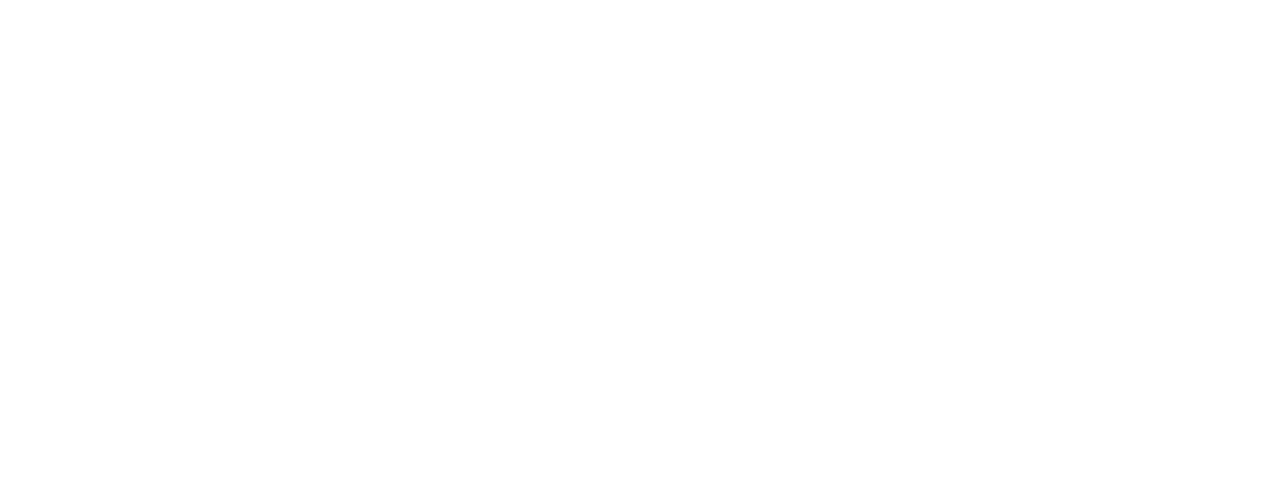
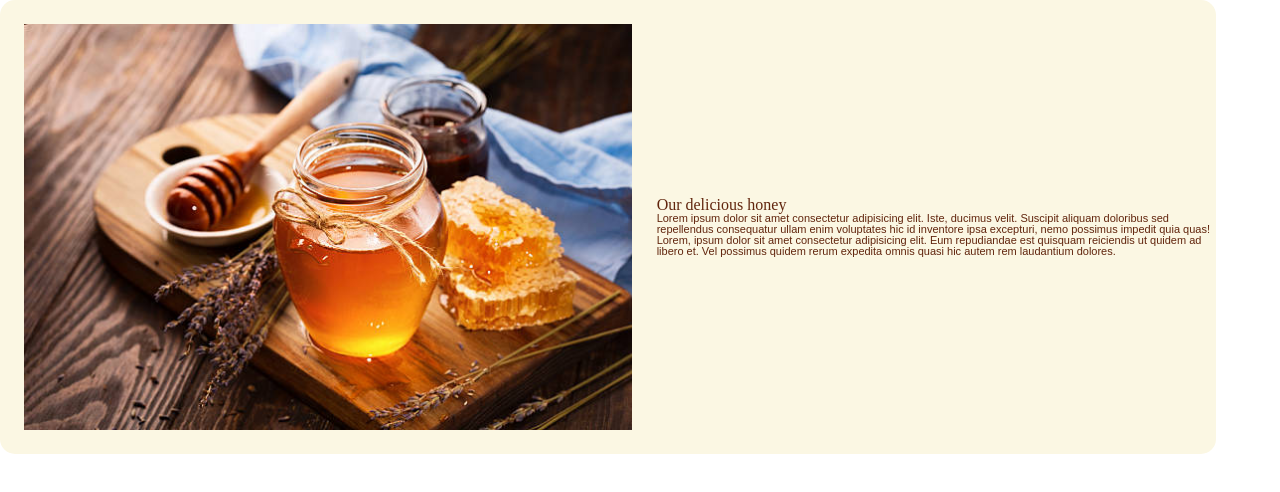
Before and after one commit to Lauracera/U2-W1-L3, a plain HTML site: page flex-exercise-assets/Article/article.html in a window 1280 px wide. Drawn offline with Linux system fonts and the light colour scheme.

Commit message:
prime rifiniture articles

```diff
--- a/flex-exercise-assets/Article/article.html
+++ b/flex-exercise-assets/Article/article.html
@@ -0,0 +1,28 @@
+<!DOCTYPE html>
+<html lang="en">
+  <head>
+    <meta charset="UTF-8" />
+    <meta name="viewport" content="width=device-width, initial-scale=1.0" />
+    <link rel="stylesheet" href="./css/article.css" />
+    <link rel="stylesheet" href="../card/css/reset.css" />
+    <title>Article</title>
+  </head>
+  <body>
+    <div id="div-art">
+      <img src="../assets/imgs/honey.jpg" alt="Vasetto di miele" />
+      <div id="text-img">
+        <h3>Our delicious honey</h3>
+
+        <p>
+          Lorem ipsum dolor sit amet consectetur adipisicing elit. Iste, ducimus
+          velit. Suscipit aliquam doloribus sed repellendus consequatur ullam
+          enim voluptates hic id inventore ipsa excepturi, nemo possimus impedit
+          quia quas! Lorem, ipsum dolor sit amet consectetur adipisicing elit.
+          Eum repudiandae est quisquam reiciendis ut quidem ad libero et. Vel
+          possimus quidem rerum expedita omnis quasi hic autem rem laudantium
+          dolores.
+        </p>
+      </div>
+    </div>
+  </body>
+</html>
--- a/flex-exercise-assets/Article/css/article.css
+++ b/flex-exercise-assets/Article/css/article.css
@@ -0,0 +1,33 @@
+body {
+  color: #61250d;
+}
+
+h3 {
+  font-weight: bolder;
+  font-family: Arial, Helvetica, sans-serif;
+}
+
+#div-art img {
+  width: 50%;
+  padding: 2%;
+}
+
+#div-art {
+  width: 95%;
+  background-color: #fbf7e3;
+  display: flex;
+  align-items: center;
+  justify-content: center;
+  justify-content: space-evenly;
+  border-radius: 15px;
+}
+
+#text-img {
+  display: flex;
+  flex-wrap: wrap;
+}
+
+#text-img p {
+  font-size: 11px;
+  font-family: Arial, Helvetica, sans-serif;
+}
--- a/flex-exercise-assets/card/css/card.css
+++ b/flex-exercise-assets/card/css/card.css
@@ -13,6 +13,7 @@ body {
 
 #card img {
   width: 100%;
+  margin-bottom: 15px;
 }
 
 #text {
@@ -28,6 +29,7 @@ body {
   width: 144px;
   border-radius: 42px;
   margin-bottom: 15px;
+  margin-top: 15px;
 }
 
 span {
```
